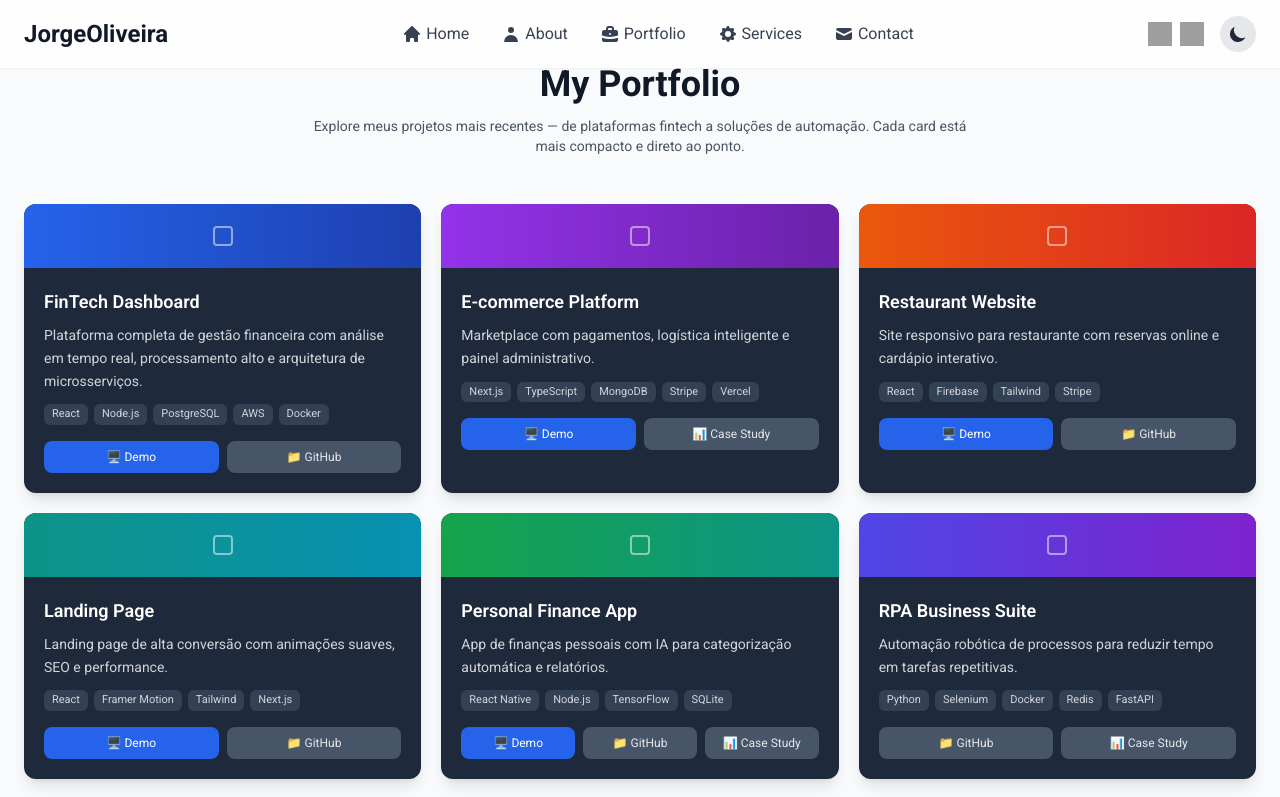
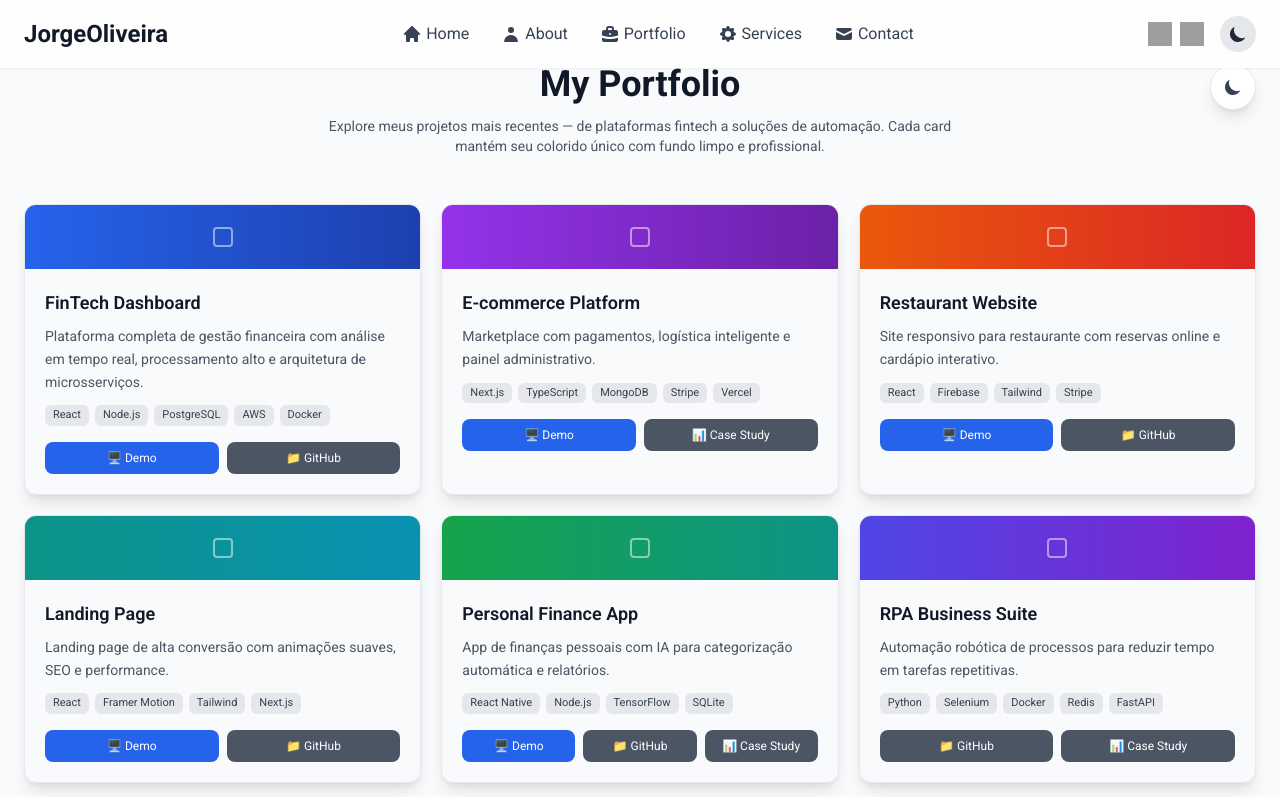
Before and after one commit to Jorgejuniorr24/Meuportfolio2025, a React (Vite) app in the folder my-portfolio/: page /portfolio in a window 1280 px wide. Shown: the top 797 px of the page. Built offline with nearby package versions, Linux system fonts and the light colour scheme; grey boxes are pictures that could not be loaded.

Commit message:
atualizaçao da cor clara e escura no portfolio

```diff
--- a/my-portfolio/src/pages/Portfolio/index.jsx
+++ b/my-portfolio/src/pages/Portfolio/index.jsx
@@ -1,6 +1,23 @@
-import React from "react";
+import React, { useState, useEffect } from "react";
 
 const Portfolio = () => {
+  // Estado para controlar o dark mode
+  const [isDarkMode, setIsDarkMode] = useState(false);
+
+  // Função para alternar o dark mode
+  const toggleDarkMode = () => {
+    setIsDarkMode(!isDarkMode);
+  };
+
+  // Aplicar classe dark no documento
+  useEffect(() => {
+    if (isDarkMode) {
+      document.documentElement.classList.add("dark");
+    } else {
+      document.documentElement.classList.remove("dark");
+    }
+  }, [isDarkMode]);
+
   const projects = [
     {
       title: "FinTech Dashboard",
@@ -115,31 +132,31 @@ const Portfolio = () => {
   const renderProjectCard = (project, index) => (
     <div
       key={index}
-      className="bg-slate-800 dark:bg-gray-800 rounded-xl overflow-hidden shadow-lg hover:shadow-xl transition-all duration-300 hover:-translate-y-1"
+      className="bg-[#F9FAFB] dark:bg-slate-800 rounded-xl overflow-hidden shadow-lg hover:shadow-xl transition-all duration-300 hover:-translate-y-1 border border-gray-200 dark:border-slate-700"
     >
-      {/* Header (menor) */}
+      {/* Header colorido mantido */}
       <div
         className={`h-14 sm:h-16 bg-gradient-to-r ${project.gradient} relative flex items-center justify-center`}
       >
         <div className="w-5 h-5 border-2 border-white/50 rounded"></div>
       </div>
 
-      {/* Conteúdo (compacto) */}
+      {/* Conteúdo */}
       <div className="p-5">
-        <h3 className="text-lg font-semibold text-white mb-2">
+        <h3 className="text-lg font-semibold text-gray-900 dark:text-white mb-2">
           {project.title}
         </h3>
-        <p className="text-gray-300 text-sm mb-3 leading-relaxed">
+        <p className="text-gray-600 dark:text-gray-300 text-sm mb-3 leading-relaxed">
           {project.description}
         </p>
 
-        {/* Tecnologias (chips menores) */}
+        {/* Tecnologias */}
         <div className="mb-4">
           <div className="flex flex-wrap gap-1.5">
             {project.technologies.map((tech, techIndex) => (
               <span
                 key={techIndex}
-                className="px-2 py-0.5 bg-slate-700 text-gray-300 text-[11px] rounded-md"
+                className="px-2 py-0.5 bg-gray-200 dark:bg-slate-700 text-gray-700 dark:text-gray-300 text-[11px] rounded-md"
               >
                 {tech}
               </span>
@@ -147,7 +164,7 @@ const Portfolio = () => {
           </div>
         </div>
 
-        {/* Botões (sempre logo abaixo) */}
+        {/* Botões */}
         <div className="flex flex-wrap gap-2">
           {project.hasDemo && (
             <button className="flex-1 min-w-[110px] bg-blue-600 hover:bg-blue-700 text-white text-xs py-2 px-3 rounded-lg transition-colors">
@@ -155,12 +172,12 @@ const Portfolio = () => {
             </button>
           )}
           {project.hasGithub && (
-            <button className="flex-1 min-w-[110px] bg-slate-600 hover:bg-slate-700 text-gray-200 text-xs py-2 px-3 rounded-lg transition-colors">
+            <button className="flex-1 min-w-[110px] bg-gray-600 hover:bg-gray-700 dark:bg-slate-600 dark:hover:bg-slate-700 text-white dark:text-gray-200 text-xs py-2 px-3 rounded-lg transition-colors">
               📁 GitHub
             </button>
           )}
           {project.hasCaseStudy && (
-            <button className="flex-1 min-w-[110px] bg-slate-600 hover:bg-slate-700 text-gray-200 text-xs py-2 px-3 rounded-lg transition-colors">
+            <button className="flex-1 min-w-[110px] bg-gray-600 hover:bg-gray-700 dark:bg-slate-600 dark:hover:bg-slate-700 text-white dark:text-gray-200 text-xs py-2 px-3 rounded-lg transition-colors">
               📊 Case Study
             </button>
           )}
@@ -172,12 +189,42 @@ const Portfolio = () => {
   return (
     <div className="bg-gray-50 dark:bg-[#0B1120] pt-16 px-6 pb-6 text-gray-900 dark:text-white transition-colors duration-300">
       <div className="max-w-7xl mx-auto">
-        <div className="text-center mb-12">
+        {/* Header com botão de dark mode */}
+        <div className="text-center mb-12 relative">
+          {/* Botão de Dark Mode */}
+          <button
+            onClick={toggleDarkMode}
+            className="absolute top-0 right-0 p-3 rounded-full bg-white dark:bg-slate-800 shadow-lg hover:shadow-xl transition-all duration-300 border border-gray-200 dark:border-slate-600 group"
+            aria-label="Toggle Dark Mode"
+          >
+            {isDarkMode ? (
+              <svg
+                className="w-5 h-5 text-yellow-500 group-hover:text-yellow-400 transition-colors"
+                fill="currentColor"
+                viewBox="0 0 20 20"
+              >
+                <path
+                  fillRule="evenodd"
+                  d="M10 2a1 1 0 011 1v1a1 1 0 11-2 0V3a1 1 0 011-1zm4 8a4 4 0 11-8 0 4 4 0 018 0zm-.464 4.95l.707.707a1 1 0 001.414-1.414l-.707-.707a1 1 0 00-1.414 1.414zm2.12-10.607a1 1 0 010 1.414l-.706.707a1 1 0 11-1.414-1.414l.707-.707a1 1 0 011.414 0zM17 11a1 1 0 100-2h-1a1 1 0 100 2h1zm-7 4a1 1 0 011 1v1a1 1 0 11-2 0v-1a1 1 0 011-1zM5.05 6.464A1 1 0 106.465 5.05l-.708-.707a1 1 0 00-1.414 1.414l.707.707zm1.414 8.486l-.707.707a1 1 0 01-1.414-1.414l.707-.707a1 1 0 011.414 1.414zM4 11a1 1 0 100-2H3a1 1 0 000 2h1z"
+                  clipRule="evenodd"
+                />
+              </svg>
+            ) : (
+              <svg
+                className="w-5 h-5 text-gray-700 group-hover:text-gray-900 transition-colors"
+                fill="currentColor"
+                viewBox="0 0 20 20"
+              >
+                <path d="M17.293 13.293A8 8 0 016.707 2.707a8.001 8.001 0 1010.586 10.586z" />
+              </svg>
+            )}
+          </button>
+
           <h1 className="text-3xl md:text-4xl font-bold mb-3">My Portfolio</h1>
           <p className="text-gray-600 dark:text-gray-400 max-w-2xl mx-auto text-sm">
             Explore meus projetos mais recentes — de plataformas fintech a
-            soluções de automação. Cada card está mais compacto e direto ao
-            ponto.
+            soluções de automação. Cada card mantém seu colorido único com fundo
+            limpo e profissional.
           </p>
         </div>
 
```
